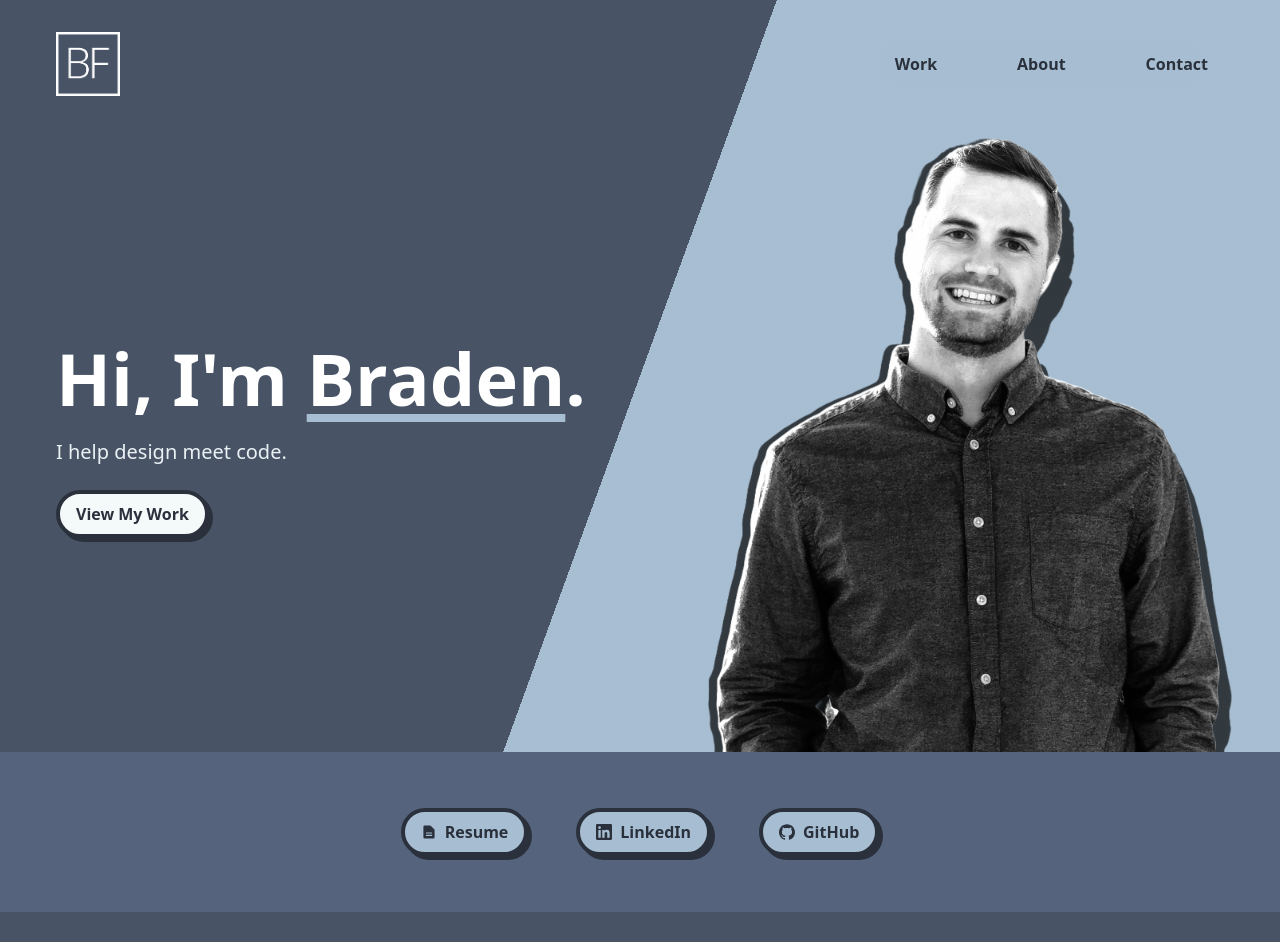
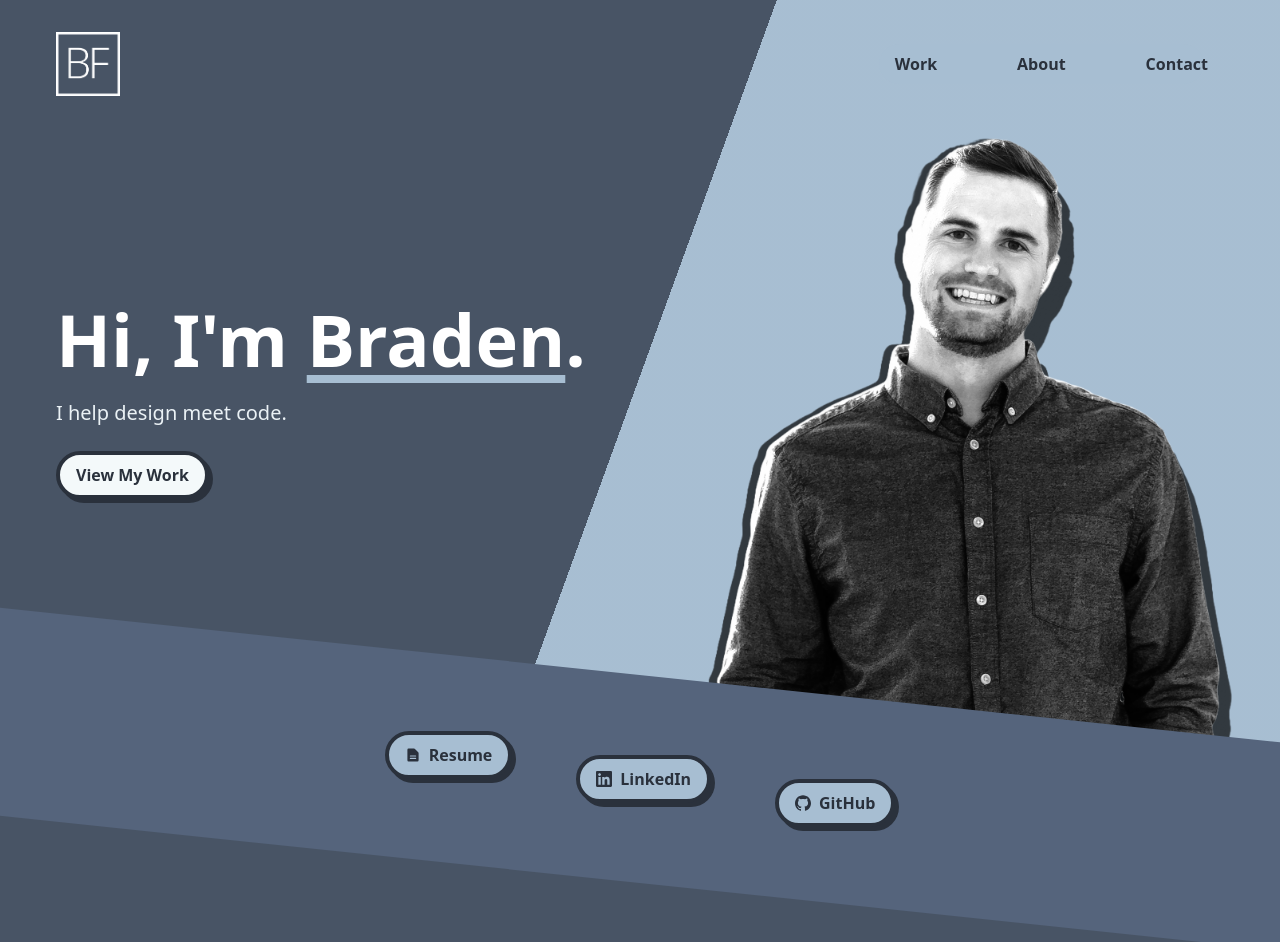
Before and after one commit to bradenfrazer/portfolio, a React (Vite) app: page / in a window 1280 px wide. Shown: the top 942 px of the page. Built offline with nearby package versions, Linux system fonts and the light colour scheme.

Commit message:
slanted links and about sections

```diff
--- a/src/components/About.tsx
+++ b/src/components/About.tsx
@@ -3,14 +3,19 @@ import photo from "../assets/about.jpg";
 
 export const About = () => {
   return (
-    <Section title="About" variant="mid">
+    <Section
+      title="About"
+      variant="mid"
+      slant
+      className="z-10 mb-[-6vw] mt-[6vw]"
+    >
       <div className="md:order-2">
         <img
           className="mx-auto w-48 max-w-xs rounded-full border-4 border-primary-950 shadow md:w-auto"
           src={photo}
         />
       </div>
-      <div>
+      <div className="pb-[6vw]">
         <p>
           My name is Braden Frazer, and I'm a web developer currently residing
           in the Dallas, TX area. I have a passion for all kinds of tech, and a
--- a/src/components/Contact.tsx
+++ b/src/components/Contact.tsx
@@ -6,7 +6,7 @@ import { PhoneIcon, MapPinIcon, EnvelopeIcon } from "@heroicons/react/24/solid";
 
 export const Contact = () => {
   return (
-    <Section title="Contact" variant="light">
+    <Section title="Contact" variant="light" className="pt-[12vw] md:pt-[12vw]">
       <div>
         <p>
           Have any questions? Like my work? You can contact me using this form
--- a/src/components/Hero.tsx
+++ b/src/components/Hero.tsx
@@ -7,8 +7,8 @@ type HeroProps = {};
 export const Hero = (props: HeroProps) => {
   const {} = props;
   return (
-    <Section variant="hybrid" className="pb-0 pt-20 md:pb-0 md:pt-32">
-      <div className="w-full pt-5 md:pt-0">
+    <Section variant="hybrid" className="z-[1] pb-0 pt-20 md:pb-0 md:pt-32">
+      <div className="w-full pt-5 md:pb-[6vw] md:pt-0">
         <h1 className="mb-4 text-3xl sm:text-4xl md:text-5xl lg:text-6xl xl:text-7xl">
           Hi, I'm{" "}
           <span className="underline decoration-primary-400 decoration-4 underline-offset-8 lg:decoration-8">
@@ -20,7 +20,7 @@ export const Hero = (props: HeroProps) => {
         <Button href="#work">View My Work</Button>
       </div>
       <div className="flex w-full justify-end">
-        <div className="md:hover:animate-wobble not-prose relative -mt-32 w-1/2 max-w-xs sm:w-auto md:top-2 md:m-0 md:max-w-lg">
+        <div className="not-prose relative -mt-32 w-1/2 max-w-xs sm:w-auto md:top-2 md:m-0 md:max-w-lg md:hover:animate-wobble">
           <picture>
             <source media="(min-width: 768px)" srcSet={headshot} />
             <img src={headshot} alt="Braden Frazer logo" />
--- a/src/components/Links.tsx
+++ b/src/components/Links.tsx
@@ -6,9 +6,9 @@ import LinkedInLogo from "./../assets/linkedin.svg?react";
 
 export const Links = () => {
   return (
-    <Section variant="mid">
-      <ul className="not-prose mx-auto flex flex-col items-center justify-center gap-6 sm:flex-row sm:gap-12">
-        <li>
+    <Section variant="mid" slant className="z-10 mt-[-6vw]">
+      <ul className="not-prose mx-auto flex flex-col items-center justify-center gap-6 sm:flex-row sm:gap-16">
+        <li className="sm:pb-12">
           <Button
             href="https://resume.bradenfrazer.com/"
             variant="secondary"
@@ -32,7 +32,7 @@ export const Links = () => {
             <span>LinkedIn</span>
           </Button>
         </li>
-        <li>
+        <li className="sm:pt-12">
           <Button
             href="https://github.com/bradenfrazer/"
             variant="secondary"
--- a/src/components/Section.tsx
+++ b/src/components/Section.tsx
@@ -1,18 +1,23 @@
 import { cva, cx, type VariantProps } from "class-variance-authority";
 import { Container } from "./ui/Container";
 
-const sectionClasses = cva(["group relative z-[1] w-full px-5 py-8 md:p-14"], {
+const sectionClasses = cva(["group relative w-full px-5 py-8 md:p-14"], {
   variants: {
     variant: {
       dark: "text-light",
-      light: "bg-primary-400",
+      light: "bg-primary-400 before:bg-primary-400",
       hybrid:
         "text-light bg-[linear-gradient(110deg,var(--tw-gradient-stops))] from-transparent from-65% to-primary-400 to-65% sm:from-50% sm:to-50%",
-      mid: "text-light bg-primary-800",
+      mid: "text-light bg-primary-800 before:bg-primary-800",
+    },
+    slant: {
+      true: "skew-y-6",
     },
   },
+  //relative before:skew-y-6 before:absolute before:top-0 before:bottom-0 before:left-0 before:right-0
   defaultVariants: {
     variant: "dark",
+    slant: false,
   },
 });
 
@@ -23,10 +28,15 @@ interface SectionProps extends VariantProps<typeof sectionClasses> {
 }
 
 export const Section = (props: SectionProps) => {
-  const { className, title, children, variant } = props;
+  const { className, title, children, variant, slant } = props;
   return (
-    <section className={cx(sectionClasses({ variant }), className)}>
-      <Container className={cx("prose group-[.text-light]:prose-invert")}>
+    <section className={cx(sectionClasses({ variant, slant }), className)}>
+      <Container
+        className={cx(
+          "prose group-[.text-light]:prose-invert",
+          slant && "-skew-y-6",
+        )}
+      >
         {title && (
           <h2
             id={title.toLowerCase()}
--- a/src/components/Work.tsx
+++ b/src/components/Work.tsx
@@ -7,7 +7,7 @@ type WorkProps = {};
 export const Work = (props: WorkProps) => {
   const {} = props;
   return (
-    <Section title="Work">
+    <Section title="Work" className="z-10">
       <div className="flex flex-col gap-8">
         {projects.map((project, index) => (
           <Project
```
